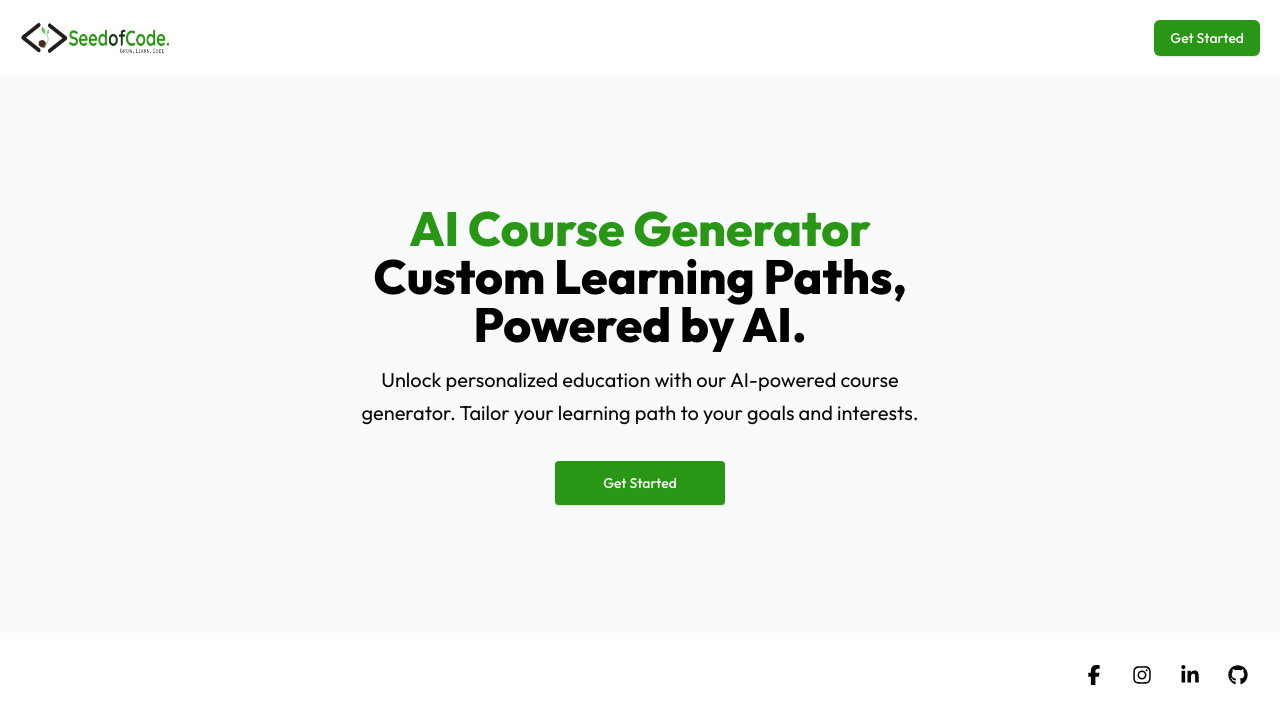
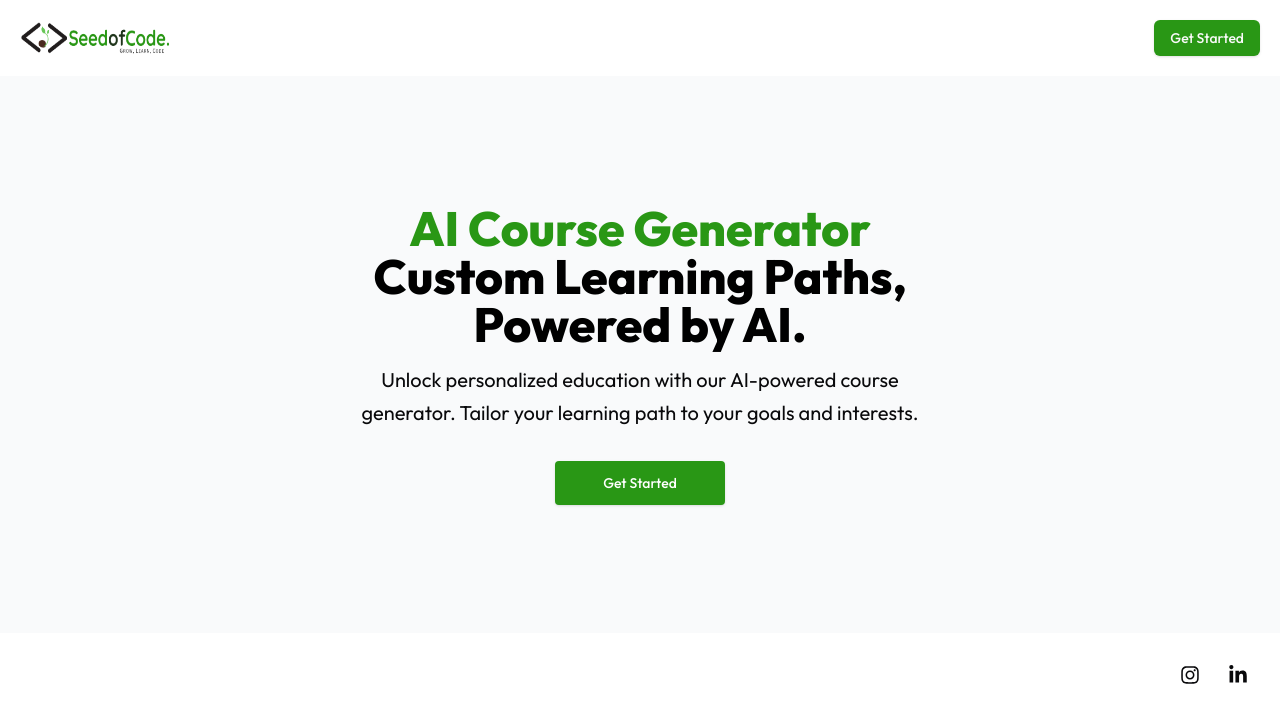
Before and after one commit to Akash-singh-3144/AI-COURSE-GENERATOR, a Next.js app: page / in a window 1280 px wide. Shown: the top 724 px of the page. Built offline with nearby package versions, Linux system fonts and the light colour scheme.

Commit message:
push hogya hai

```diff
--- a/app/_components/Footer.jsx
+++ b/app/_components/Footer.jsx
@@ -6,7 +6,7 @@ function Footer() {
       <div className="text-center"></div>
 
       <div className="flex items-center gap-1">
-        <a
+        {/* <a
           href="https://www.facebook.com/surya.ghosh.54772"
           type="button"
           className="rounded-full p-3 font-medium uppercase leading-normal text-surface transition duration-150 ease-in-out hover:bg-primary/50 focus:outline-none focus:ring-0"
@@ -21,10 +21,10 @@ function Footer() {
               <path d="M80 299.3V512H196V299.3h86.5l18-97.8H196V166.9c0-51.7 20.3-71.5 72.7-71.5c16.3 0 29.4 .4 37 1.2V7.9C291.4 4 256.4 0 236.2 0C129.3 0 80 50.5 80 159.4v42.1H14v97.8H80z" />
             </svg>
           </span>
-        </a>
+        </a> */}
 
         <a
-          href="https://www.instagram.com/_surya_the_explorer_/"
+          href="https://www.instagram.com/akash_singhyadav04/"
           type="button"
           className="rounded-full p-3 font-medium uppercase leading-normal text-surface transition duration-150 ease-in-out hover:bg-primary/50 focus:outline-none focus:ring-0"
           data-twe-ripple-init
@@ -41,7 +41,7 @@ function Footer() {
         </a>
 
         <a
-          href="https://www.linkedin.com/in/ghosh-surya/"
+          href="https://www.linkedin.com/in/akash-singh/"
           type="button"
           className="rounded-full p-3 font-medium uppercase leading-normal text-surface transition duration-150 ease-in-out hover:bg-primary/50 focus:outline-none focus:ring-0"
           data-twe-ripple-init
@@ -57,7 +57,7 @@ function Footer() {
           </span>
         </a>
 
-        <a
+        {/* <a
           href="https://github.com/Explore13"
           type="button"
           className="rounded-full p-3 font-medium uppercase leading-normal text-surface transition duration-150 ease-in-out hover:bg-primary/50 focus:outline-none focus:ring-0"
@@ -72,7 +72,7 @@ function Footer() {
               <path d="M165.9 397.4c0 2-2.3 3.6-5.2 3.6-3.3 .3-5.6-1.3-5.6-3.6 0-2 2.3-3.6 5.2-3.6 3-.3 5.6 1.3 5.6 3.6zm-31.1-4.5c-.7 2 1.3 4.3 4.3 4.9 2.6 1 5.6 0 6.2-2s-1.3-4.3-4.3-5.2c-2.6-.7-5.5 .3-6.2 2.3zm44.2-1.7c-2.9 .7-4.9 2.6-4.6 4.9 .3 2 2.9 3.3 5.9 2.6 2.9-.7 4.9-2.6 4.6-4.6-.3-1.9-3-3.2-5.9-2.9zM244.8 8C106.1 8 0 113.3 0 252c0 110.9 69.8 205.8 169.5 239.2 12.8 2.3 17.3-5.6 17.3-12.1 0-6.2-.3-40.4-.3-61.4 0 0-70 15-84.7-29.8 0 0-11.4-29.1-27.8-36.6 0 0-22.9-15.7 1.6-15.4 0 0 24.9 2 38.6 25.8 21.9 38.6 58.6 27.5 72.9 20.9 2.3-16 8.8-27.1 16-33.7-55.9-6.2-112.3-14.3-112.3-110.5 0-27.5 7.6-41.3 23.6-58.9-2.6-6.5-11.1-33.3 2.6-67.9 20.9-6.5 69 27 69 27 20-5.6 41.5-8.5 62.8-8.5s42.8 2.9 62.8 8.5c0 0 48.1-33.6 69-27 13.7 34.7 5.2 61.4 2.6 67.9 16 17.7 25.8 31.5 25.8 58.9 0 96.5-58.9 104.2-114.8 110.5 9.2 7.9 17 22.9 17 46.4 0 33.7-.3 75.4-.3 83.6 0 6.5 4.6 14.4 17.3 12.1C428.2 457.8 496 362.9 496 252 496 113.3 383.5 8 244.8 8zM97.2 352.9c-1.3 1-1 3.3 .7 5.2 1.6 1.6 3.9 2.3 5.2 1 1.3-1 1-3.3-.7-5.2-1.6-1.6-3.9-2.3-5.2-1zm-10.8-8.1c-.7 1.3 .3 2.9 2.3 3.9 1.6 1 3.6 .7 4.3-.7 .7-1.3-.3-2.9-2.3-3.9-2-.6-3.6-.3-4.3 .7zm32.4 35.6c-1.6 1.3-1 4.3 1.3 6.2 2.3 2.3 5.2 2.6 6.5 1 1.3-1.3 .7-4.3-1.3-6.2-2.2-2.3-5.2-2.6-6.5-1zm-11.4-14.7c-1.6 1-1.6 3.6 0 5.9 1.6 2.3 4.3 3.3 5.6 2.3 1.6-1.3 1.6-3.9 0-6.2-1.4-2.3-4-3.3-5.6-2z" />
             </svg>
           </span>
-        </a>
+        </a> */}
       </div>
     </footer>
   );
```
